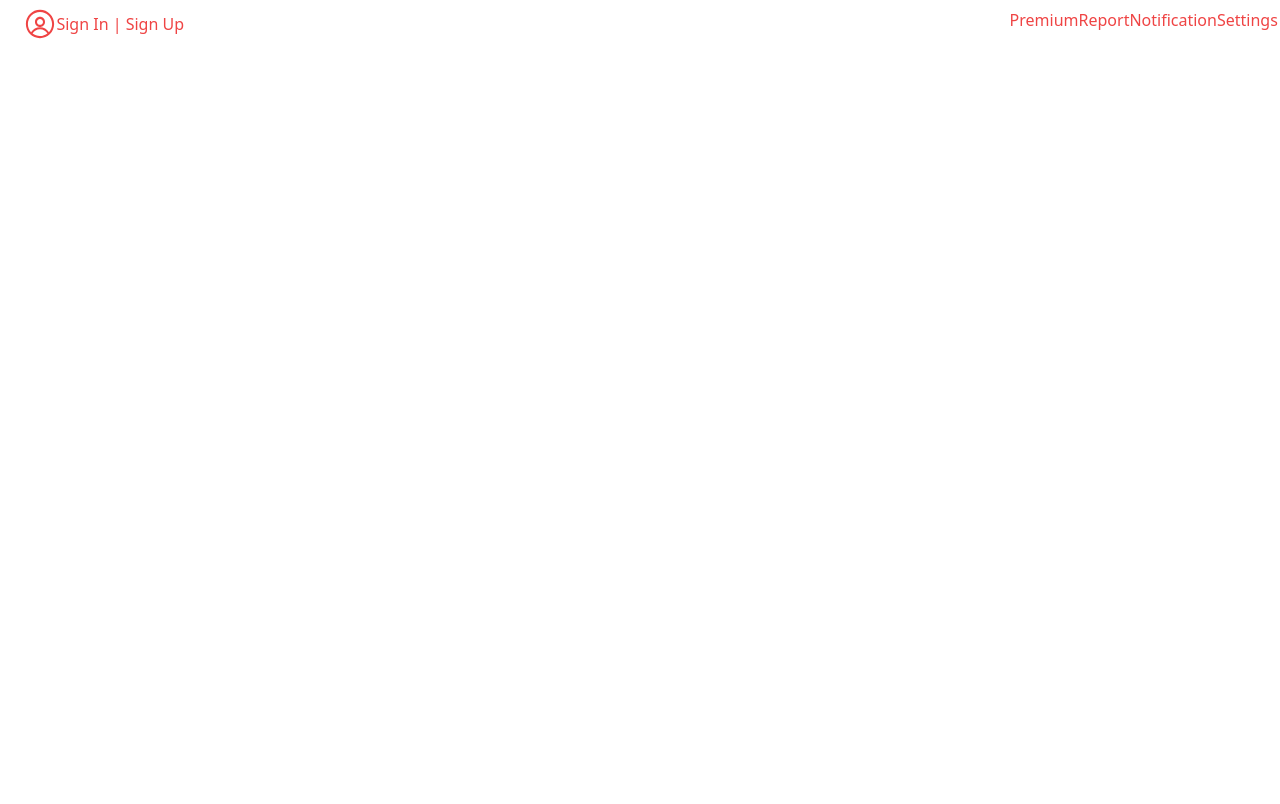
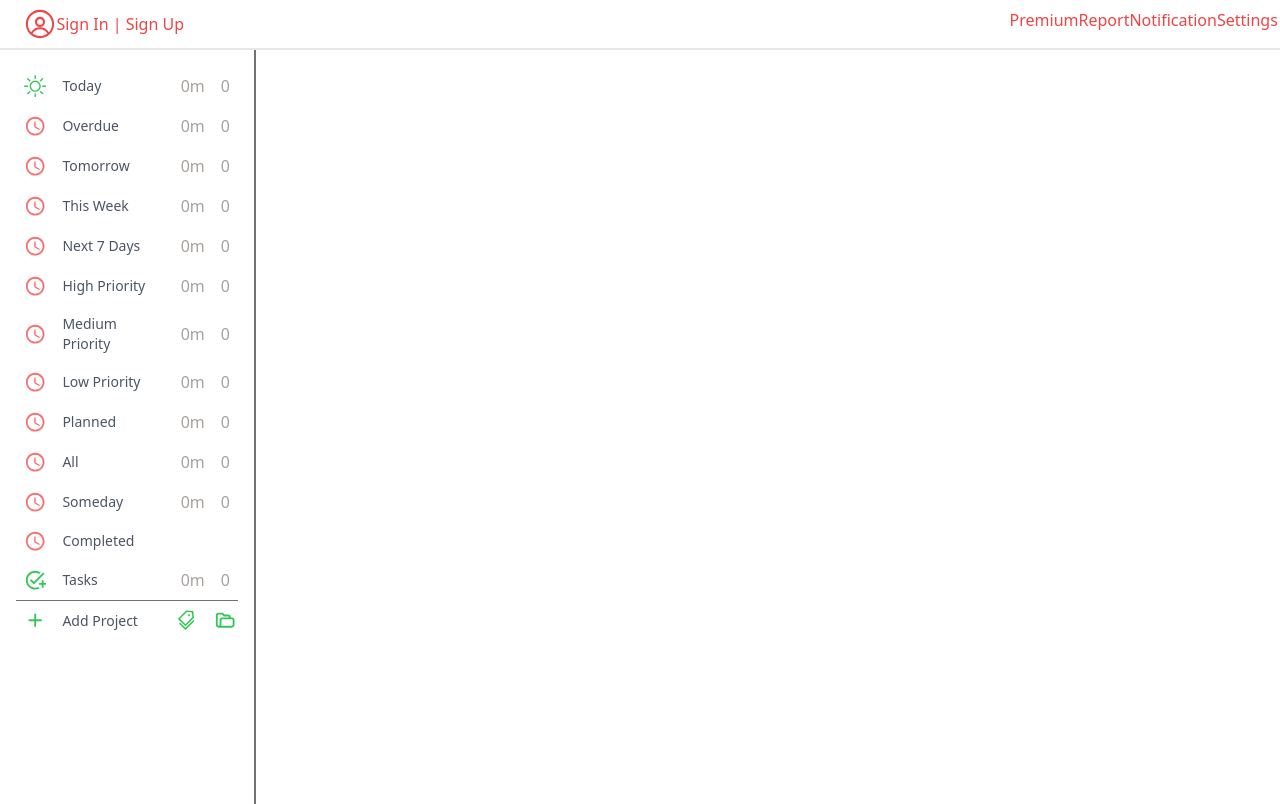
Before and after one commit to didymus707/todo-app, a React (Create React App) app: page /today in a window 1280 px wide. Built offline with nearby package versions, Linux system fonts and the light colour scheme.

Commit message:
fixed issues with peer dependencies added sidebar and header

```diff
--- a/src/App.tsx
+++ b/src/App.tsx
@@ -1,10 +1,13 @@
+import React from "react";
 import "./App.css";
 import { Header } from "./components/header";
+import { Sidebar } from "./components/sidebar";
 
 function App() {
   return (
-    <div className="px-6 py-2">
+    <div>
       <Header />
+      <Sidebar />
     </div>
   );
 }
--- a/src/components/header.tsx
+++ b/src/components/header.tsx
@@ -4,11 +4,11 @@ import { RxAvatar } from "react-icons/rx";
 export const Header = (props: any) => {
   const { token, user } = props;
   return (
-    <div className="w-full">
+    <div className="w-full px-6 py-2 border-b-2">
       <div className="flex w-full text-red-500">
         <div className="avatar-auth flex items-center w-40 justify-between">
           <div className="avatar">
-            <RxAvatar size='2em' />
+            <RxAvatar size="2em" />
           </div>
           <div className="auth">
             {token ? user?.email : "Sign In | Sign Up"}
--- /dev/null
+++ b/src/components/item.tsx
@@ -0,0 +1,41 @@
+import React from "react";
+import { Folder, Tags } from "./primitives/icons";
+
+type SidebarItemProps = {
+  title: string;
+  icon: React.ReactNode;
+  time: string;
+  qty: number;
+};
+
+export const SidebarItem = (props: SidebarItemProps) => {
+  const { title, time, qty, icon } = props;
+
+  return (
+    <div
+      className={`flex items-center w-full p-2 justify-between cursor-pointer hover:bg-gray-100 rounded-md h-full ${
+        title === "Add Project" &&
+        "my-auto hover:bg-transparent border-t border-gray-500 rounded-none m-0"
+      }`}
+    >
+      <div className="flex items-center w-[70%]">
+        {icon}
+        <p className="text-sm text-gray-600">{title}</p>
+      </div>
+
+      {title !== "Completed" && title !== "Add Project" && (
+        <div className="flex text-stone-400">
+          <span className="mr-4">{time}</span>
+          <span>{qty}</span>
+        </div>
+      )}
+
+      {title === "Add Project" && (
+        <div className="flex ">
+          {<Tags classNames={["mr-4"]} size="1.4em" />}
+          {<Folder classNames={["mr-[-6px]"]} size="1.4em" />}
+        </div>
+      )}
+    </div>
+  );
+};
--- /dev/null
+++ b/src/components/primitives/icons.tsx
@@ -0,0 +1,170 @@
+import React from "react";
+import { BsSun } from "react-icons/bs";
+import {
+  MdOutlineWatchLater,
+  MdOutlineAdd,
+  MdOutlineAddTask,
+} from "react-icons/md";
+import { WiSunrise } from "react-icons/wi";
+import { HiOutlineFolderOpen } from "react-icons/hi";
+import { AiOutlineTags } from "react-icons/ai";
+
+type IconProps = {
+  classNames: string[];
+  size: string;
+};
+
+export const TodayIcon = (props: IconProps) => {
+  const { classNames, size } = props;
+
+  return (
+    <div className={classNames.join(" ")}>
+      <BsSun size={size} color="#37c559" />
+    </div>
+  );
+};
+
+export const Overdue = (props: IconProps) => {
+  const { classNames, size } = props;
+
+  return (
+    <div className={classNames.join(" ")}>
+      <MdOutlineWatchLater size={size} color="#f87171" />
+      {/* <MdOutlineWatchLater size={size} color='#ef4444' /> */}
+    </div>
+  );
+};
+
+export const Tomorrow = (props: IconProps) => {
+  const { classNames, size } = props;
+
+  return (
+    <div className={classNames.join(" ")}>
+      <WiSunrise size={size} color="#37c559" />
+    </div>
+  );
+};
+
+export const ThisWeek = (props: IconProps) => {
+  const { classNames, size } = props;
+
+  return (
+    <div className={classNames.join(" ")}>
+      <WiSunrise size={size} color="#37c559" />
+    </div>
+  );
+};
+
+export const NextWeek = (props: IconProps) => {
+  const { classNames, size } = props;
+
+  return (
+    <div className={classNames.join(" ")}>
+      <WiSunrise size={size} color="#37c559" />
+    </div>
+  );
+};
+
+export const HighPriority = (props: IconProps) => {
+  const { classNames, size } = props;
+
+  return (
+    <div className={classNames.join(" ")}>
+      <WiSunrise size={size} color="#37c559" />
+    </div>
+  );
+};
+
+export const MidPriority = (props: IconProps) => {
+  const { classNames, size } = props;
+
+  return (
+    <div className={classNames.join(" ")}>
+      <WiSunrise size={size} color="#37c559" />
+    </div>
+  );
+};
+
+export const LowPriority = (props: IconProps) => {
+  const { classNames, size } = props;
+
+  return (
+    <div className={classNames.join(" ")}>
+      <WiSunrise size={size} color="#37c559" />
+    </div>
+  );
+};
+export const Planned = (props: IconProps) => {
+  const { classNames, size } = props;
+
+  return (
+    <div className={classNames.join(" ")}>
+      <WiSunrise size={size} color="#37c559" />
+    </div>
+  );
+};
+export const All = (props: IconProps) => {
+  const { classNames, size } = props;
+
+  return (
+    <div className={classNames.join(" ")}>
+      <WiSunrise size={size} color="#37c559" />
+    </div>
+  );
+};
+export const Someday = (props: IconProps) => {
+  const { classNames, size } = props;
+
+  return (
+    <div className={classNames.join(" ")}>
+      <WiSunrise size={size} color="#37c559" />
+    </div>
+  );
+};
+export const Completed = (props: IconProps) => {
+  const { classNames, size } = props;
+
+  return (
+    <div className={classNames.join(" ")}>
+      <WiSunrise size={size} color="#37c559" />
+    </div>
+  );
+};
+
+export const Task = (props: IconProps) => {
+  const { classNames, size } = props;
+
+  return (
+    <div className={classNames.join(" ")}>
+      <MdOutlineAddTask size={size} color="#37c559" />
+    </div>
+  );
+};
+
+export const Add = (props: IconProps) => {
+  const { classNames, size } = props;
+  return (
+    <div className={classNames.join(" ")}>
+      <MdOutlineAdd size={size} color="#37c559" />
+    </div>
+  );
+};
+
+export const Tags = (props: IconProps) => {
+  const { classNames, size } = props;
+
+  return (
+    <div className={classNames.join(" ")}>
+      <AiOutlineTags size={size} color="#37c559" />
+    </div>
+  );
+};
+
+export const Folder = (props: IconProps) => {
+  const { classNames, size } = props;
+  return (
+    <div className={classNames.join(" ")}>
+      <HiOutlineFolderOpen size={size} color="#37c559" />
+    </div>
+  );
+};
--- a/src/components/sidebar.tsx
+++ b/src/components/sidebar.tsx
@@ -1,9 +1,98 @@
 import React from "react";
+import { SidebarItem } from "./item";
+import { TodayIcon, Overdue, Task, Add } from "./primitives/icons";
 
 export const Sidebar = () => {
   return (
-    <div className="bg-white">
-      <div></div>
-    </div>
+    <>
+      <div className="bg-white w-1/5 px-4 py-4 border-r-2 border-r-neutral-500 h-[94.3vh]">
+        <div className="flex flex-col last:mt-auto">
+          <SidebarItem
+            qty={0}
+            time="0m"
+            title="Today"
+            icon={<TodayIcon size="1.4em" classNames={["mr-4"]} />}
+          />
+          <SidebarItem
+            qty={0}
+            time="0m"
+            title="Overdue"
+            icon={<Overdue size="1.4em" classNames={["mr-4"]} />}
+          />
+          <SidebarItem
+            qty={0}
+            time="0m"
+            title="Tomorrow"
+            icon={<Overdue size="1.4em" classNames={["mr-4"]} />}
+          />
+          <SidebarItem
+            qty={0}
+            time="0m"
+            title="This Week"
+            icon={<Overdue size="1.4em" classNames={["mr-4"]} />}
+          />
+          <SidebarItem
+            qty={0}
+            time="0m"
+            title="Next 7 Days"
+            icon={<Overdue size="1.4em" classNames={["mr-4"]} />}
+          />
+          <SidebarItem
+            qty={0}
+            time="0m"
+            title="High Priority"
+            icon={<Overdue size="1.4em" classNames={["mr-4"]} />}
+          />
+          <SidebarItem
+            qty={0}
+            time="0m"
+            title="Medium Priority"
+            icon={<Overdue size="1.4em" classNames={["mr-4"]} />}
+          />
+          <SidebarItem
+            qty={0}
+            time="0m"
+            title="Low Priority"
+            icon={<Overdue size="1.4em" classNames={["mr-4"]} />}
+          />
+          <SidebarItem
+            qty={0}
+            time="0m"
+            title="Planned"
+            icon={<Overdue size="1.4em" classNames={["mr-4"]} />}
+          />
+          <SidebarItem
+            qty={0}
+            time="0m"
+            title="All"
+            icon={<Overdue size="1.4em" classNames={["mr-4"]} />}
+          />
+          <SidebarItem
+            qty={0}
+            time="0m"
+            title="Someday"
+            icon={<Overdue size="1.4em" classNames={["mr-4"]} />}
+          />
+          <SidebarItem
+            qty={0}
+            time="0m"
+            title="Completed"
+            icon={<Overdue size="1.4em" classNames={["mr-4"]} />}
+          />
+          <SidebarItem
+            qty={0}
+            time="0m"
+            title="Tasks"
+            icon={<Task size="1.4em" classNames={["mr-4"]} />}
+          />
+          <SidebarItem
+            qty={0}
+            time="0m"
+            title="Add Project"
+            icon={<Add size="1.4em" classNames={["mr-4"]} />}
+          />
+        </div>
+      </div>
+    </>
   );
 };
```
Also changed, not shown: package.json (+5 -5 lines), 1 other file (tests, documents, lock files or other folders).
